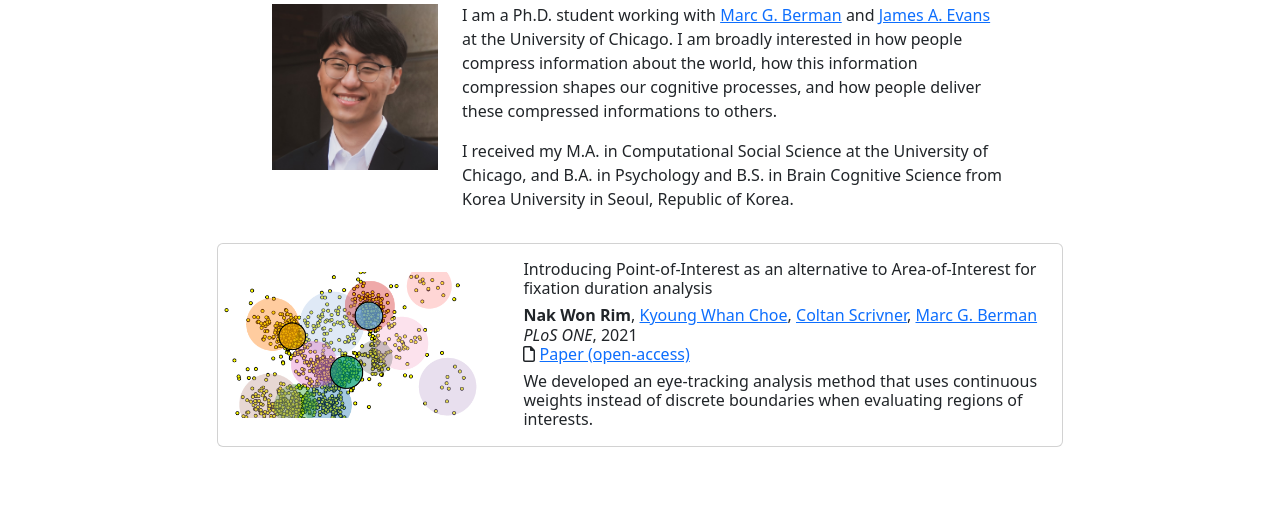
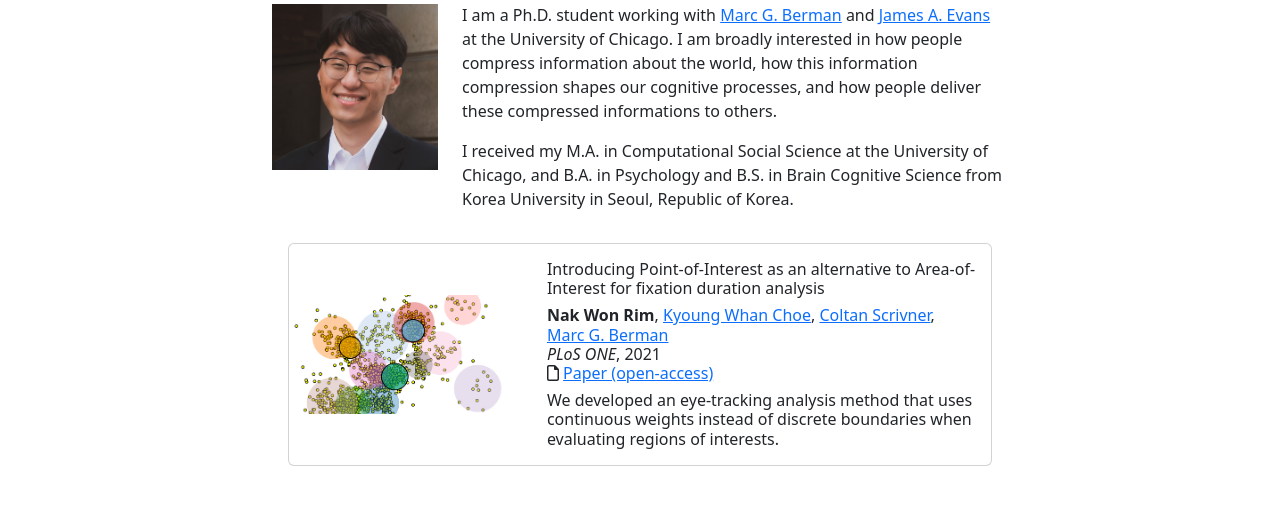
Before and after one commit to nwrim/nwrim.github.io, a plain HTML site: page index.html in a window 1280 px wide. Shown: the part 125-630 px from the top of the page. Drawn offline with nearby package versions, Linux system fonts and the light colour scheme; some icons are missing.

Commit message:
adjusting margin here and there

```diff
--- a/index.html
+++ b/index.html
@@ -44,11 +44,11 @@
 
 <div class="container">
   <div class="row d-flex flex-wrap justify-content-center align-items-center">
-    <div class="col-lg-2 add-top-padding" style="min-width:150px;max-width:50%">
+    <div class="col-lg-2 add-top-margin" style="min-width:150px;max-width:50%">
       <img class="img-fluid" style="max-width: 100%" src="asset/img/p0.jpg" alt="Profile Image">
     </div>
 
-    <div class="col-lg-6 add-top-padding">
+    <div class="col-lg-6 add-top-margin">
 
       <h1 style="text-align: center;">Nakwon Rim / 임낙원</h1>
       <p>
@@ -88,11 +88,11 @@
       <!-- </div> -->
     </div>
   </div>
-  <div class="row d-flex flex-wrap justify-content-center align-items-center add-top-padding">
-    <div class="col-lg-8">
-      <div class="card" style="margin:0px;padding:0px">
+  <div class="row d-flex flex-wrap justify-content-center align-items-center add-top-margin add-bottom-padding">
+    <div class="col-lg-7">
+      <div class="card pub-card">
         <div class="row no-gutters d-flex flex-wrap justify-content-center align-items-center">
-          <div class="col-4 ">
+          <div class="col-4">
             <img class="img-fluid" style="padding:2px" src="asset/img/2021pone.png" alt="2021pone">
           </div>
           <div class="col-8">
--- a/styles.css
+++ b/styles.css
@@ -1,8 +1,14 @@
 /* styles.css */
 
-/* adding padding above the text */
-.add-top-padding {
-    padding-top: 16px;
+/* adding margin above the text */
+.add-top-margin {
+    margin-top: 16px;
+}
+
+.pub-card {
+  margin-bottom: 16px;
+  margin-left:16px;
+  margin-right:16px;
 }
 
 .publication-sub-list {
```
